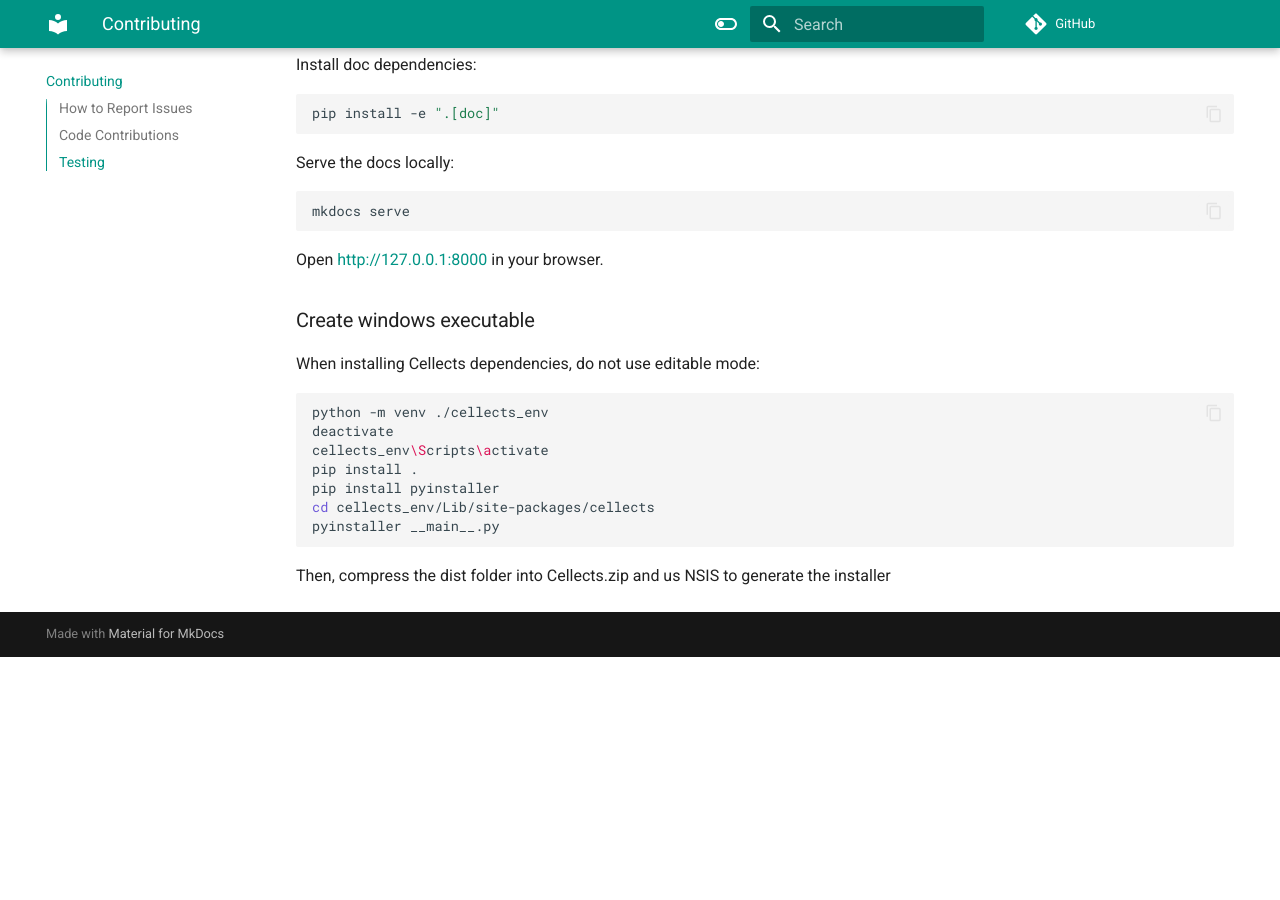
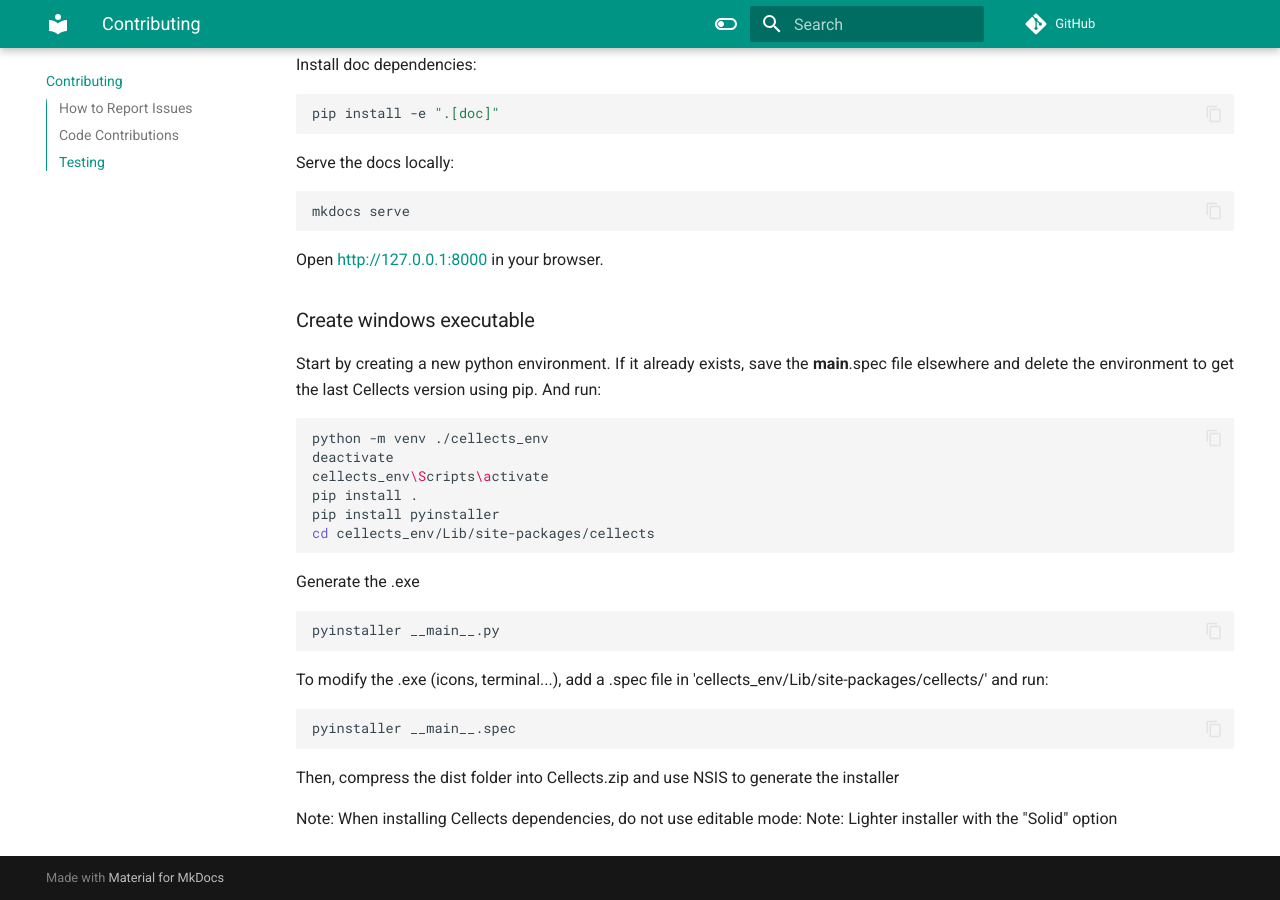
Before and after one commit to Aurele-B/Cellects, an MkDocs documentation site: the page built from doc/contributing.md, in a window 1280 px wide and 900 px high, scrolled down 1153 px. Built offline with MkDocs 1.6.1 and Material for MkDocs 9.7.7, drawn with Linux system fonts in a browser that asks for light colours; comment, search, counter and statistics services are not loaded; before the commit the page ends 1810 px from its top, so only the background shows below that.

Commit message:
Add details to the 'Create windows executable' process

````diff
--- a/doc/contributing.md
+++ b/doc/contributing.md
@@ -54,7 +54,9 @@ mkdocs serve
 Open [http://127.0.0.1:8000](http://127.0.0.1:8000) in your browser.
 
 ### Create windows executable
-When installing Cellects dependencies, do not use editable mode:
+Start by creating a new python environment.
+If it already exists, save the __main__.spec file elsewhere and delete the environment to get the last Cellects version using pip.
+And run:
 ```bash
 python -m venv ./cellects_env
 deactivate
@@ -62,6 +64,16 @@ cellects_env\Scripts\activate
 pip install .
 pip install pyinstaller
 cd cellects_env/Lib/site-packages/cellects
+```
+Generate the .exe
+```bash
 pyinstaller __main__.py
 ```
-Then, compress the dist folder into Cellects.zip and us NSIS to generate the installer
+To modify the .exe (icons, terminal...), add a .spec file in 'cellects_env/Lib/site-packages/cellects/' and run:
+```bash
+pyinstaller __main__.spec
+```
+Then, compress the dist folder into Cellects.zip and use NSIS to generate the installer
+
+Note: When installing Cellects dependencies, do not use editable mode:
+Note: Lighter installer with the "Solid" option
````
